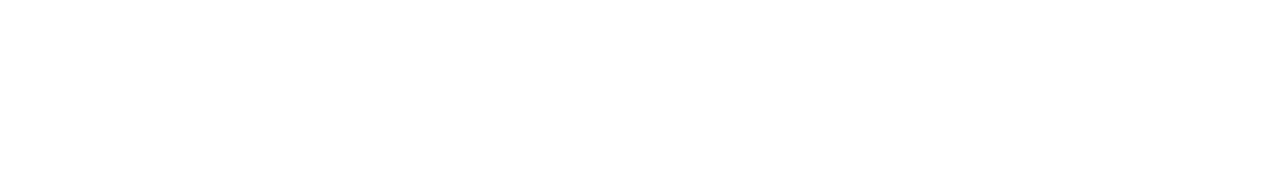
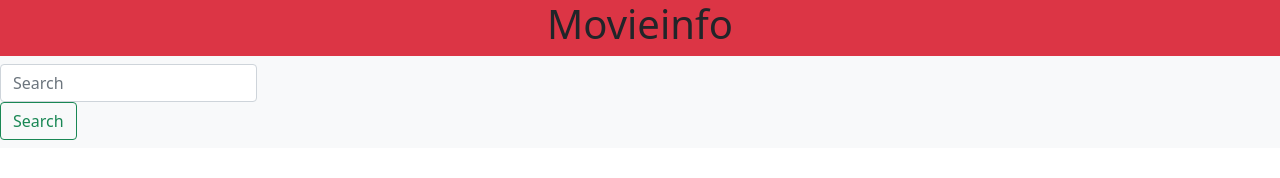
Before and after one commit to williamxmejia/WM_movieapp, a plain HTML site: page index.html in a window 1280 px wide. Drawn offline with nearby package versions, Linux system fonts and the light colour scheme.

Commit message:
added a search bar and some bootstrap css.

```diff
--- a/index.html
+++ b/index.html
@@ -8,7 +8,18 @@
 </head>
 
 <body>
+<div class="d-flex bg-danger justify-content-center">
+    <h1 class=" d-flex bg-danger justify-content-center">Movieinfo</h1>
+</div>
 
+<div>
+    <nav class="navbar navbar-light bg-light">
+        <form class="form-inline">
+            <input class="form-control" type="search" placeholder="Search" aria-label="Search">
+            <button class="btn btn-outline-success my-2 my-sm-0" type="submit">Search</button>
+        </form>
+    </nav>
+</div>
 
 
 
```
